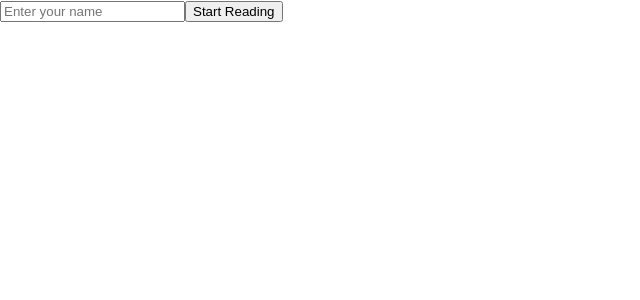
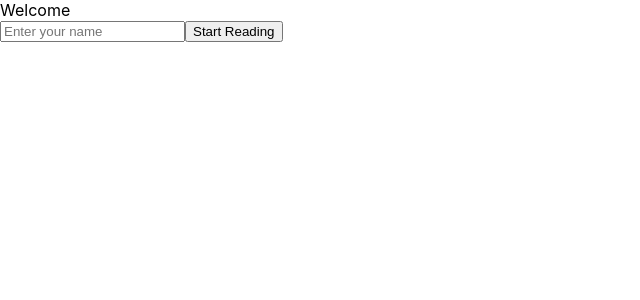
Before and after one commit to Flaner6/tarot-reader-react, a React (Create React App) app: page / in a window 1280 px wide. Shown: the top 300 px of the page, without its empty margins (0-640 px from the left). Built offline with nearby package versions, Linux system fonts and the light colour scheme.

Commit message:
add redux toolkit implementation

```diff
--- /dev/null
+++ b/src/components/StartButton/StartButton.tsx
@@ -0,0 +1,33 @@
+import React, {useState} from 'react';
+import { useSelector, useDispatch } from 'react-redux';
+import { setName, startReading } from '../../store/userPrompt/userPromptSlice';
+import { userPrompt } from "../../store/store"
+
+interface StartButtonProps {
+  onButtonClick: () => void;
+}
+
+export const StartButton = ({ onButtonClick }: StartButtonProps) => {
+  const dispatch = useDispatch();
+  const name = useSelector((state: userPrompt) => state.userPrompt.name);
+  const [localName, setLocalName] = useState("");
+
+  const handleChange = (event: React.ChangeEvent<HTMLInputElement>) => {
+    setLocalName(event.target.value);
+  };
+
+  const handleClick = () => {
+    if (localName) {
+      dispatch(setName(localName));
+      dispatch(startReading());
+      onButtonClick(); // trigger the callback to start the reading
+    }
+  };
+
+  return (
+    <div>
+      <input type="text" placeholder="Enter your name" onChange={handleChange} value={localName} />
+      <button onClick={handleClick}>Start Reading</button>
+    </div>
+  );
+};
--- a/src/components/TarotBoard/TarotBoard.tsx
+++ b/src/components/TarotBoard/TarotBoard.tsx
@@ -1,8 +1,11 @@
-import React, { useState } from 'react';
+import React from 'react';
+import { useSelector, useDispatch } from 'react-redux';
 import { TarotCard } from '../TarotCard/TarotCard';
-import { StartButton } from '../UserPrompt/UserPrompt'
+import { StartButton } from '../StartButton/StartButton'
 import styles from './TarotBoard.module.css';
 import  { cardImages }  from '../AllCards';
+import { RootState } from '../../store/store';
+import { startReading } from '../../store/userPrompt/userPromptSlice';
 
 
 export const TarotBoard = () => {
@@ -10,12 +13,14 @@ export const TarotBoard = () => {
     .sort(() => Math.random() - 0.5)
     .slice(0, 10);
 
+  const name = useSelector((state: RootState) => state.userPrompt.name);
+  const startedReading = useSelector((state: RootState) => state.userPrompt.startedReading);
+  const dispatch = useDispatch();
 
-  const [name, setName] = useState('');
+  const handleStartReading = () => {
+    dispatch(startReading());
+  };
 
-  const handleButtonClick = (name: string) => {
-    setName(name);
-  }
 
 
   const crossSectionPositions = [
@@ -58,8 +63,9 @@ export const TarotBoard = () => {
 
   return (
     <div>
-      {!name && <StartButton onButtonClick={handleButtonClick} />}
-      {name && (
+      <div>Welcome {name} </div>
+      {!name && !startedReading && <StartButton onButtonClick={handleStartReading} />}
+      {name && startedReading && (
         <div className={styles.celticCross}>
           <div>
             {crossSection}
@@ -67,7 +73,7 @@ export const TarotBoard = () => {
           <div className={styles.bodyCards}>
             {bodyCards}
           </div>
-        </div>
+      </div>
       )}
     </div>
   );
--- a/src/components/UserPrompt/UserPrompt.tsx
+++ /dev/null
@@ -1,26 +0,0 @@
-import React, { useState } from 'react';
-
-type StartButtonProps = {
-  onButtonClick: (name: string) => void;
-}
-
-export const StartButton = (props: StartButtonProps) => {
-  const [name, setName] = useState('');
-
-  const handleClick = () => {
-    if (name) {
-      props.onButtonClick(name);
-    }
-  }
-
-  const handleChange = (event: React.ChangeEvent<HTMLInputElement>) => {
-    setName(event.target.value);
-  }
-
-  return (
-    <div>
-      <input type="text" placeholder="Enter your name" onChange={handleChange} value={name} />
-      <button onClick={handleClick}>Start Reading</button>
-    </div>
-  );
-}
--- a/src/index.js
+++ b/src/index.js
@@ -2,13 +2,15 @@ import React from 'react';
 import ReactDOM from 'react-dom/client';
 import './index.css';
 import { App } from './App';
+import { Provider } from 'react-redux';
+import store from './store/store'
 import reportWebVitals from './reportWebVitals';
 
 const root = ReactDOM.createRoot(document.getElementById('root'));
 root.render(
-  <React.StrictMode>
+  <Provider store={store}>
     <App />
-  </React.StrictMode>
+  </Provider>
 );
 
 // If you want to start measuring performance in your app, pass a function
--- /dev/null
+++ b/src/store/store.js
@@ -0,0 +1,10 @@
+import { configureStore } from '@reduxjs/toolkit';
+import userPromptReducer from './userPrompt/userPromptSlice';
+
+export const store = configureStore({
+  reducer: {
+    userPrompt: userPromptReducer,
+  },
+});
+
+export default store;
--- /dev/null
+++ b/src/store/userPrompt/userPromptSlice.js
@@ -0,0 +1,23 @@
+import { createSlice } from '@reduxjs/toolkit';
+
+const initialState = {
+    name: '',
+    startedReading: false,
+  };
+
+export const userPromptSlice = createSlice({
+  name: 'userPrompt',
+  initialState,
+  reducers: {
+    setName: (state, action) => {
+      state.name = action.payload;
+    },
+    startReading: (state) => {
+        state.startedReading = true;
+      },
+  },
+});
+
+export const { setName, startReading  } = userPromptSlice.actions;
+
+export default userPromptSlice.reducer;
```
